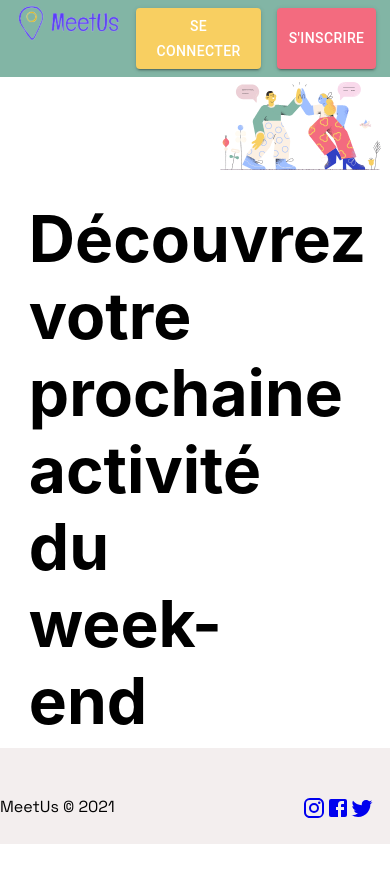
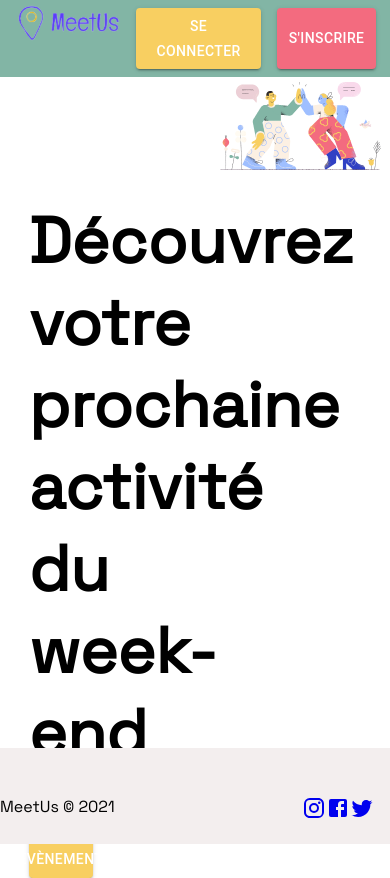
Before and after one commit to GeraldineBB/meetus-front, a React (Create React App) app: page / in a window 390 px wide. Before the commit the page ends 844 px from the top, so only its background shows below. Built offline with nearby package versions, Linux system fonts and the light colour scheme.

Commit message:
wip : responsive presentation

```diff
--- a/src/components/Slogan/styles.scss
+++ b/src/components/Slogan/styles.scss
@@ -2,22 +2,26 @@
 
     display: flex;
     margin-left: 1.8rem;
+    justify-content: space-between;
 
 
     &__presentation{
         display: flex;
         flex-direction: column;
-        width: 50%;
+        width: 40%;
         margin-top: 5rem;
+        // margin-right: 3rem;
 
         &__text{
         font-size: 2rem;
         text-align: left;
+        font-family:'Space Grotesk', sans-serif;
+
         }
 
-        &__button{
+        .slogan__presentation__button{
         width: 30%;
-        background-color: #3040C4;
+        background-color: #F8CF61;
         }
 
     }
@@ -36,8 +40,8 @@
             width: 100%;
         }
 
-        &__button{
-            width: 70%;
+        .slogan__presentation__button{
+            width: 55%;
             font-size: 0.8rem;
         }
 
@@ -48,6 +52,7 @@
 
         h1{
             font-size: 1.8rem;
+            font-family:'Space Grotesk', sans-serif;
         }
 
 
```
